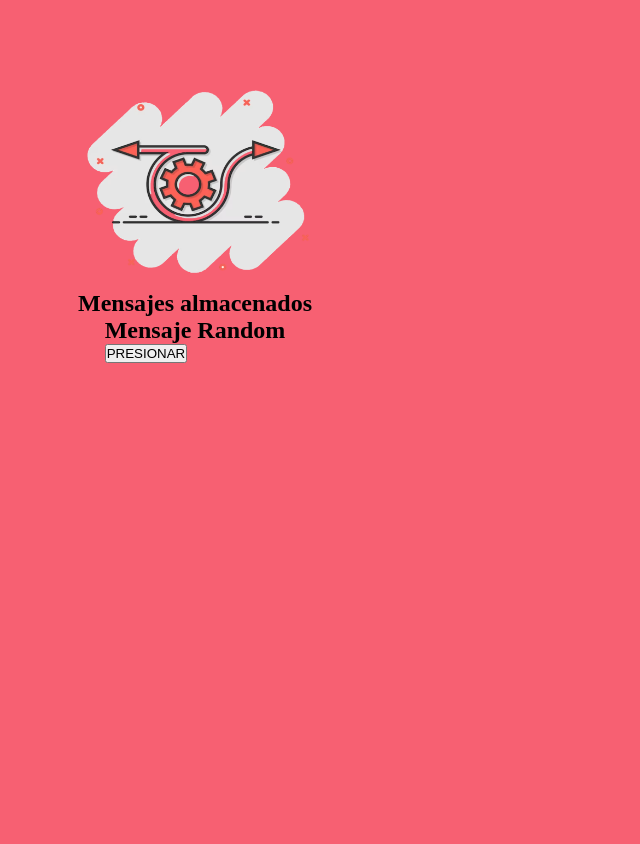
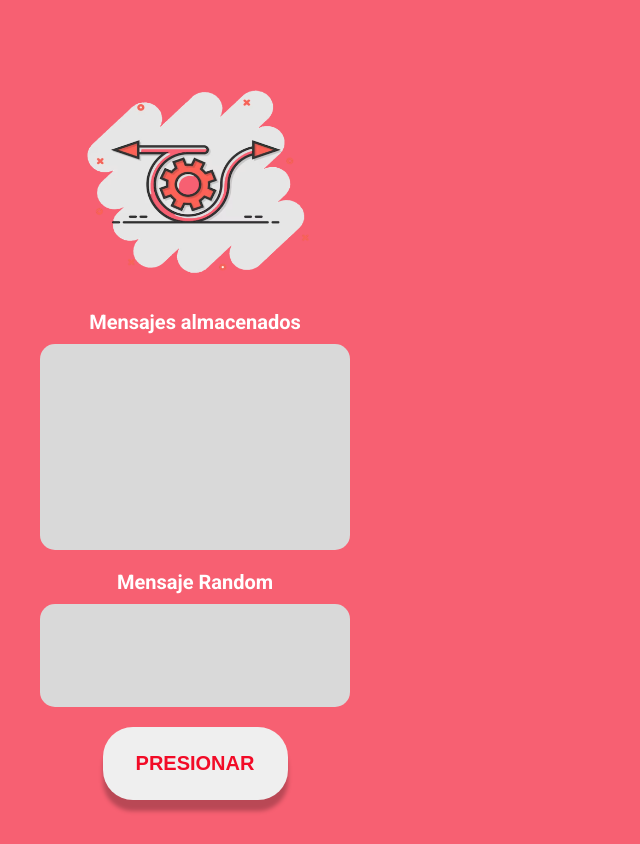
Before and after one commit to mgblanco10/CuriousFacts, a plain HTML site: page page/index.html in a window 1280 px wide. Shown: the whole page, without its empty margins (0-640 px from the left). Drawn offline with Linux system fonts and the light colour scheme; no server answers.

Commit message:
WIP page index.html and CSS

```diff
--- a/page/index.html
+++ b/page/index.html
@@ -6,6 +6,7 @@
     <meta name="viewport" content="width=device-width, initial-scale=1.0">
     <title>Curious Facts</title>
     <link rel="stylesheet" href="../styles/stylesHome.css">
+    <link rel="stylesheet" href="../styles/stylesrandom.css">
 
 </head>
 <body>
@@ -14,15 +15,15 @@
             <img class="img-home" src="../img/imgHome.png" alt="Imagen de Home donde está una rueda con un fondo gris">
         </header>
         <section>
-            <h2>Mensajes almacenados</h2>
+            <h2 class="class-title">Mensajes almacenados</h2>
 
-                <ul id="message-list"></ul>
+                <ul class="favorite-message" id="message-list"></ul>
 
         </section>
-        <section>
-            <h2>Mensaje Random</h2>
-            <p id="current-message"></p>
-            <button id="new-message-btn">PRESIONAR</button>
+        <section class="section">
+            <h2 class="class-title">Mensaje Random</h2>
+            <p class="message-random" id="current-message"></p>
+            <button id="new-message-btn" class="init-btn press">PRESIONAR</button>
         </section>
 
     </main>
--- /dev/null
+++ b/styles/stylesrandom.css
@@ -0,0 +1,51 @@
+
+.class-title{
+    color: var(--white);
+    font-size: 20px;
+    font-weight: bold;
+    text-align: center;
+    margin-top: 20px;
+    margin-bottom: 10px;
+    font-family: 'roboto';
+
+}
+
+.favorite-message{
+    color: var(--redTextButton);
+    width: 270px;
+    height: 166px;
+    border-radius: 15px;
+    background-color: var(--grey);
+    overflow: scroll;
+    padding: 20px;
+    list-style: none;
+    font-family: 'roboto';
+
+}
+
+.section{
+    display: flex;
+    flex-direction: column;
+    justify-content: center;
+    align-items: center;
+}
+.message-random{
+    width: 270px;
+    height: 63px;
+    border-radius: 15px;
+    background-color: var(--grey);
+    padding: 20px;
+    color: var(--redTextButton);
+    font-weight: bold;
+    font-family: 'roboto';
+}
+
+.press{
+    margin: 20px;
+
+
+}
+
+li{
+    padding: 10px 0 10px 0;
+}
```
Also changed, not shown: index.html (+1 -0 lines).
